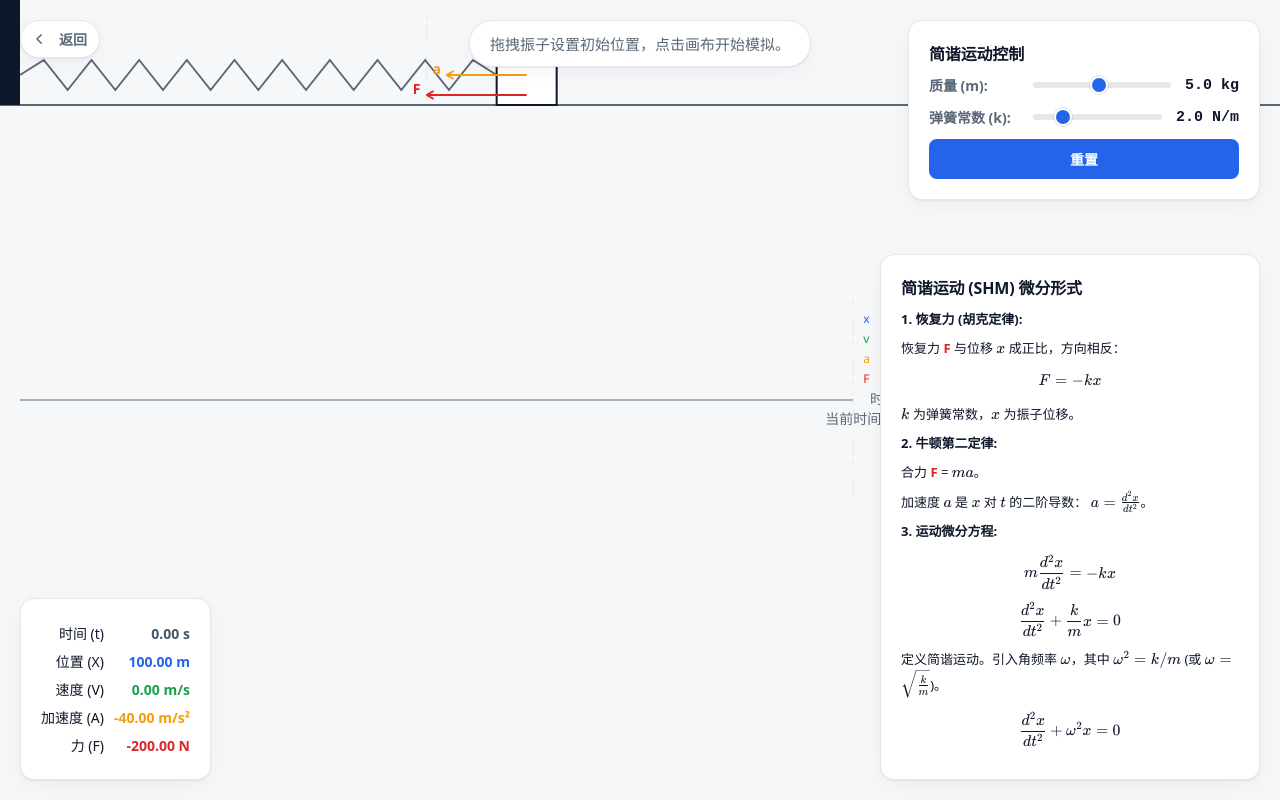
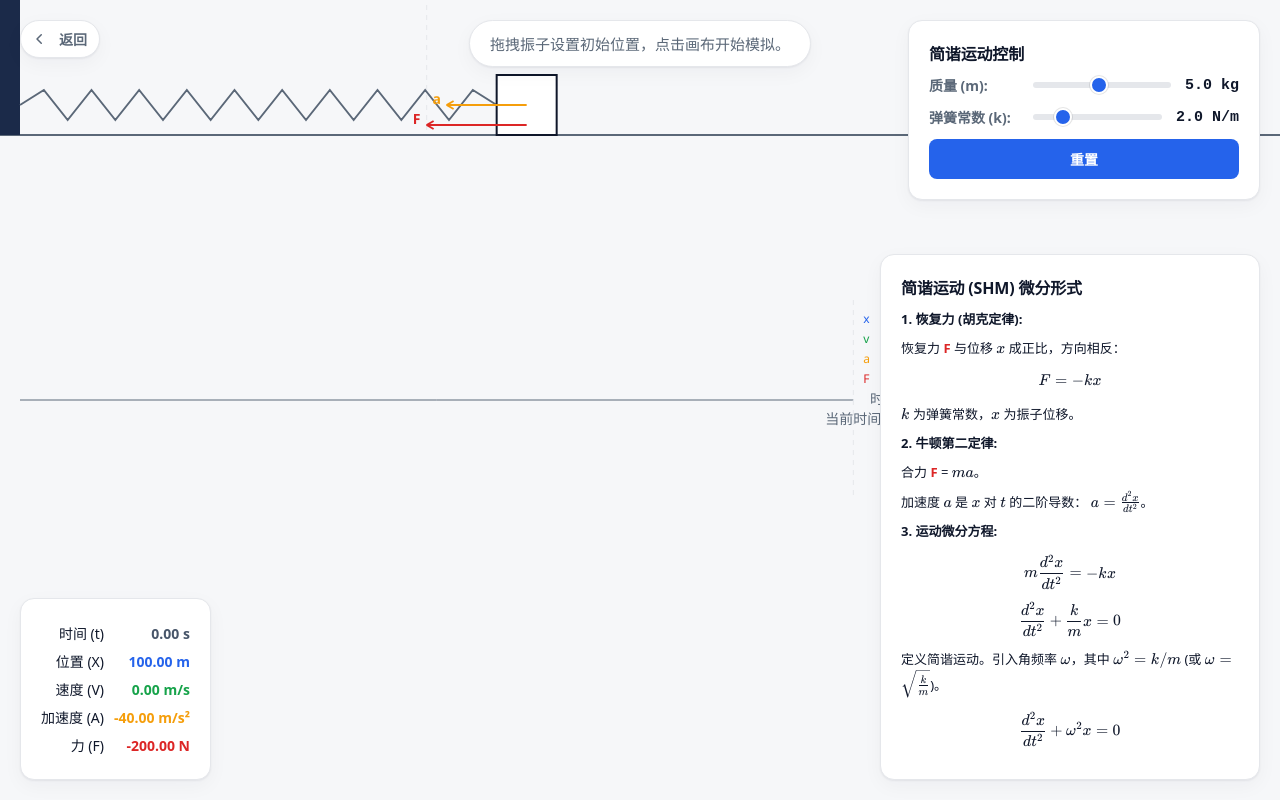
Before and after one commit to picasso250/InterVisual-Physics, a plain HTML site: page shm.html in a window 1280 px wide. Drawn offline with nearby package versions, Linux system fonts and the light colour scheme.

Commit message:
--color-wall

```diff
--- a/shm.css
+++ b/shm.css
@@ -7,6 +7,7 @@
   --color-a: #f59e0b; /* amber-500 (Acceleration) */
   --color-f: #dc2626; /* red-600 (Force) */
   --color-time: #475569; /* slate-600 */
+  --color-wall: #1b2a49;
 }
 
 @media (prefers-color-scheme: dark) {
--- a/shm.js
+++ b/shm.js
@@ -21,7 +21,7 @@ const colors = {
     force: getColor('--color-f'),
     time: getColor('--color-time'),
     ground: getColor('--muted'),
-    wall: getColor('--text'),
+    wall: getColor('--color-wall'),
     spring: getColor('--muted'),
     massFill: getColor('--panel'),
     massStroke: getColor('--text'),
@@ -75,7 +75,7 @@ function onControlsUpdate(key, value) {
 const controlsManager = new ControlsManager(controlsContainer, controlsConfig, onControlsUpdate);
 
 // --- 模拟常量 ---
-const floorY = canvas.height * 0.7;
+const floorY = canvas.height * 0.9;
 let equilibriumX;
 const wallWidth = 20;
 const wallHeight = 200;
```
